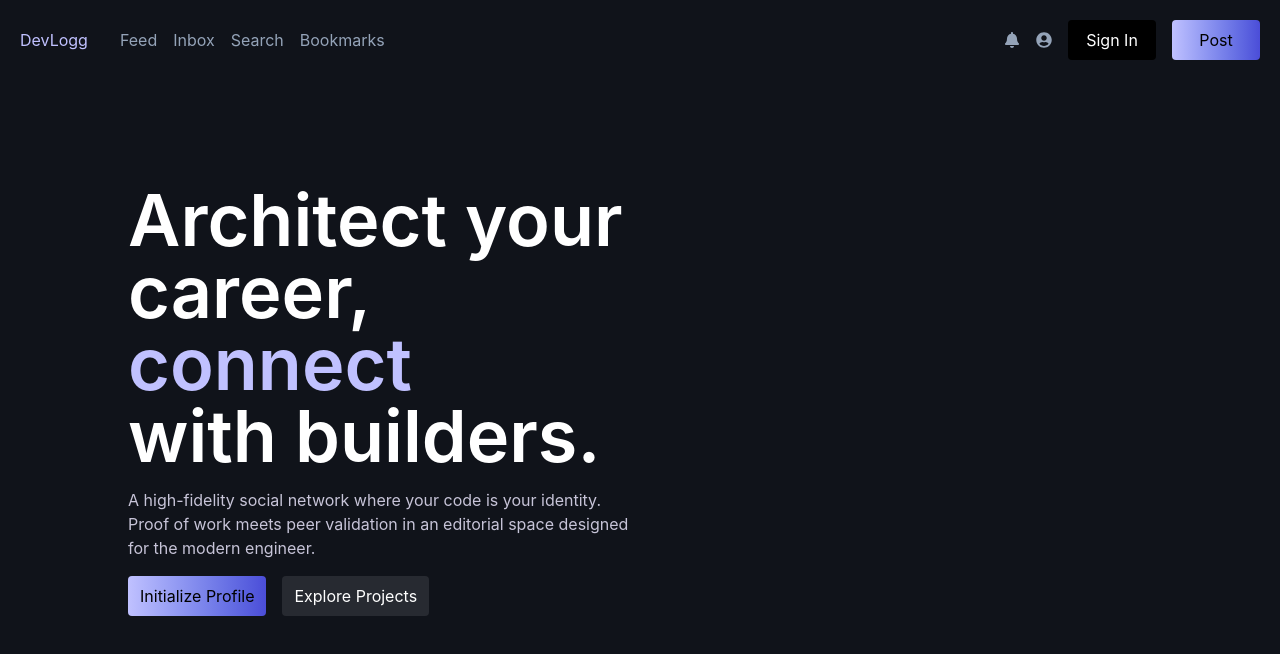
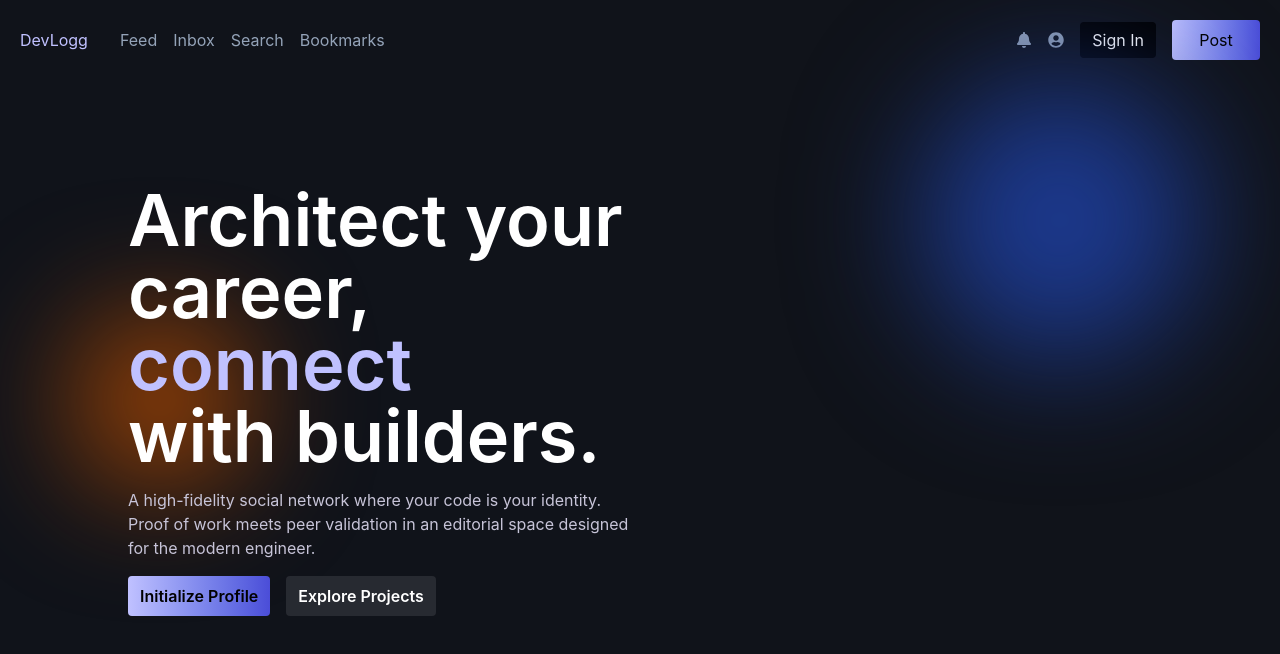
Before and after one commit to yashi-15/DevLogg-frontend, a React (Vite) app: page / in a window 1280 px wide. Shown: the top 654 px of the page. Built offline with nearby package versions, Linux system fonts and the light colour scheme.

Commit message:
added links

```diff
--- a/src/Header/Header.jsx
+++ b/src/Header/Header.jsx
@@ -1,5 +1,6 @@
 import React from 'react'
 import { FaBell, FaUserCircle } from "react-icons/fa";
+import {NavLink} from 'react-router'
 
 const Header = () => {
     return (
@@ -19,7 +20,7 @@ const Header = () => {
                 <li className='text-grey'>
                     <FaUserCircle />
                 </li>
-                <li><button className='w-22 px-3 py-2 rounded-sm bg-black text-white'>Sign In</button></li>
+                <li><NavLink to={'/signin'} className='w-22 px-3 py-2 rounded-sm bg-black text-white'>Sign In</NavLink></li>
                 <li><button className='w-22 px-3 py-2 rounded-sm bg-linear-to-r from-primary to-secondary text-black'>Post</button></li>
 
             </ul>
--- a/src/Pages/Dashboard/Navbar/LeftNavBar.jsx
+++ b/src/Pages/Dashboard/Navbar/LeftNavBar.jsx
@@ -1,36 +1,37 @@
 import React from 'react'
 import { FaUserFriends } from 'react-icons/fa'
 import { MdBookmark, MdOutlineSettings, MdOutlineSms, MdSearch, MdTerminal } from 'react-icons/md'
+import {NavLink} from 'react-router'
 
 const LeftNavBar = () => {
   return (
     <aside className='w-full md:w-64 flex-shrink-0 overflow-y-auto bg-[#191C22] py-1 px-2 md:py-4 md:px-0 flex flex-col justify-between'>
-      <ul className='w-full flex flex-row md:flex-col gap-1 justify-around md:justify-center'>
-        <li className='text-lightgrey flex flex-col md:flex-row gap-2 items-center px-5 py-2 hover:bg-[#1D2026]'>
+      <div className='w-full flex flex-row md:flex-col gap-1 justify-around md:justify-center'>
+        <NavLink to={"/dashboard/feed"} className='text-lightgrey flex flex-col md:flex-row gap-2 items-center px-5 py-2 hover:bg-[#1D2026]'>
             <span className='text-xl md:text-base'><MdTerminal /></span>
             <span className='text-[10px] md:text-base'>Home</span>
-        </li>
-        <li className='text-lightgrey flex flex-col md:flex-row gap-2 items-center px-5 py-2 hover:bg-[#1D2026]'>
+        </NavLink>
+        <NavLink to={"/dashboard/network"} className='text-lightgrey flex flex-col md:flex-row gap-2 items-center px-5 py-2 hover:bg-[#1D2026]'>
             <span className='text-xl md:text-base'><FaUserFriends /></span>
             <span className='text-[10px] md:text-base'>Network</span>
-        </li>
-        <li className='text-lightgrey flex flex-col md:flex-row gap-2 items-center px-5 py-2 hover:bg-[#1D2026]'>
+        </NavLink>
+        <NavLink to={"/dashboard/search"} className='text-lightgrey flex flex-col md:flex-row gap-2 items-center px-5 py-2 hover:bg-[#1D2026]'>
             <span className='text-xl md:text-base'><MdSearch /></span>
             <span className='text-[10px] md:text-base'>Search</span>
-        </li>
-        <li className='text-lightgrey flex flex-col md:flex-row gap-2 items-center px-5 py-2 hover:bg-[#1D2026]'>
+        </NavLink>
+        <NavLink to={"/dashboard/inbox"} className='text-lightgrey flex flex-col md:flex-row gap-2 items-center px-5 py-2 hover:bg-[#1D2026]'>
             <span className='text-xl md:text-base'><MdOutlineSms /></span>
             <span className='text-[10px] md:text-base'>Inbox</span>
-        </li>
-        <li className='text-lightgrey flex flex-col md:flex-row gap-2 items-center px-5 py-2 hover:bg-[#1D2026]'>
+        </NavLink>
+        <NavLink to={"/dashboard/bookmarks"} className='text-lightgrey flex flex-col md:flex-row gap-2 items-center px-5 py-2 hover:bg-[#1D2026]'>
             <span className='text-xl md:text-base'><MdBookmark /></span>
             <span className='text-[10px] md:text-base'>Bookmarks</span>
-        </li>
-        <li className='text-lightgrey hidden md:flex flex-col md:flex-row gap-2 items-center px-5 py-2 hover:bg-[#1D2026]'>
+        </NavLink>
+        <NavLink to={"/dashboard/settings"} className='text-lightgrey hidden md:flex flex-col md:flex-row gap-2 items-center px-5 py-2 hover:bg-[#1D2026]'>
             <span className='text-xl md:text-base'><MdOutlineSettings /></span>
             <span className='text-[10px] md:text-base'>Settings</span>
-        </li>
-      </ul>
+        </NavLink>
+      </div>
       <div className='hidden md:flex items-center gap-2 px-5'>
         <p className='text-lightgrey text-sm'>Help</p>
         <p className='text-lightgrey text-sm'>Privacy</p>
--- a/src/Pages/Landing/Hero.jsx
+++ b/src/Pages/Landing/Hero.jsx
@@ -1,9 +1,12 @@
 import React from 'react'
+import {NavLink} from 'react-router'
 
 const Hero = () => {
     return (
         <div className='h-screen max-w-[80%] mx-auto flex gap-2 items-center justify-center'>
-            <div className='flex-1'>
+            <div className='w-40 h-40 bg-amber-700 rounded-full absolute left-20 blur-3xl z-5'></div>
+            <div className='w-70 h-70 bg-blue-900 rounded-full absolute right-20 top-[10%] blur-3xl z-5'></div>
+            <div className='flex-1 z-8'>
                 <h1 className='text-white text-7xl font-semibold mb-4'>Architect your<br />
                     career,<br /> <span className='text-primary'>connect</span> <br />
                     with builders.</h1>
@@ -11,8 +14,8 @@ const Hero = () => {
                     identity. Proof of work meets peer validation in an
                     editorial space designed for the modern engineer.</p>
                 <div className='flex gap-4 mt-4'>
-                    <button className='px-3 py-2 rounded-sm bg-linear-to-r from-primary to-secondary text-black'>Initialize Profile</button>
-                    <button className='px-3 py-2 rounded-sm bg-[#272A31] text-white'>Explore Projects</button>
+                    <NavLink to={'/signin'} className='px-3 py-2 rounded-sm bg-linear-to-r from-primary to-secondary text-black font-semibold'>Initialize Profile</NavLink>
+                    <button className='px-3 py-2 rounded-sm bg-[#272A31] text-white font-semibold'>Explore Projects</button>
                 </div>
             </div>
             <div className='hidden md:block flex-1'>
--- a/src/Pages/SignIn/SignIn.jsx
+++ b/src/Pages/SignIn/SignIn.jsx
@@ -1,6 +1,7 @@
 import React, { useState } from 'react'
 import { FaRegUser } from 'react-icons/fa'
 import { MdLockOutline, MdMailOutline, MdTerminal } from 'react-icons/md'
+import { NavLink } from 'react-router'
 
 const SignIn = () => {
 
@@ -9,17 +10,17 @@ const SignIn = () => {
     return (
         <div className='h-screen max-w-[80%] mx-auto flex flex-col gap-2 items-center justify-center'>
             <div className='min-w-[90%] md:min-w-120'>
-                <div className='text-primary text-center'>
+                <NavLink to={"/"} className='text-primary text-center'>
                     <div className='w-min p-2 rounded-sm mx-auto text-3xl bg-[#272A31]'>
                         <MdTerminal />
                     </div>
                     <h1 className='mt-4 mb-2 text-xl md:text-3xl font-semibold'>DevLogg</h1>
                     <p className='text-lightgrey mb-8 text-sm md:text-base'>Design. Connect. Build. Ship.</p>
-                </div>
+                </NavLink>
                 <div className='bg-[#191C22]'>
                     <div className='flex border-b border-[#32353C]'>
-                        <div className={`flex-1 text-center cursor-pointer p-4 text-sm md:text-base ${!newAccount ? "border-b-2 border-primary text-primary" : "text-lightgrey"}`} onClick={()=> setNewAccount(false)}>Sign In</div>
-                        <div className={`flex-1 text-center cursor-pointer p-4 text-sm md:text-base ${newAccount ? "border-b-2 border-primary text-primary" : "text-lightgrey"}`} onClick={()=> setNewAccount(true)}>Create Account</div>
+                        <div className={`flex-1 text-center cursor-pointer p-4 text-sm md:text-base ${!newAccount ? "border-b-2 border-primary text-primary" : "text-lightgrey"}`} onClick={() => setNewAccount(false)}>Sign In</div>
+                        <div className={`flex-1 text-center cursor-pointer p-4 text-sm md:text-base ${newAccount ? "border-b-2 border-primary text-primary" : "text-lightgrey"}`} onClick={() => setNewAccount(true)}>Create Account</div>
                     </div>
                     <div className='p-8'>
                         <button className='text-white bg-[#32353C] flex gap-2 p-3 w-full items-center justify-center rounded-md text-xs md:text-base'> <span><svg className='w-4 md:w-5 h-4 md:h-5' xmlns="http://www.w3.org/2000/svg" x="0px" y="0px" width="100" height="100" viewBox="0 0 48 48">
```
